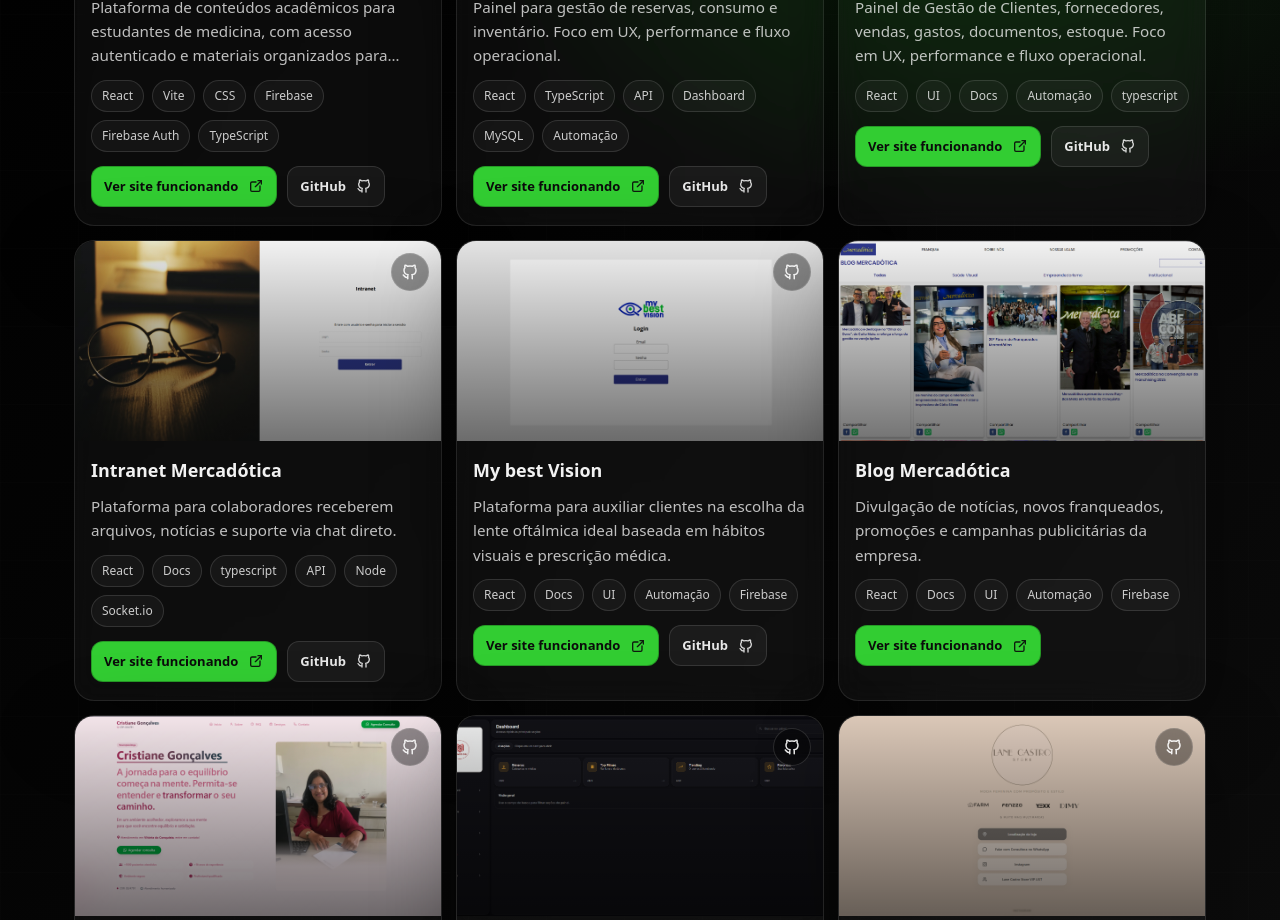
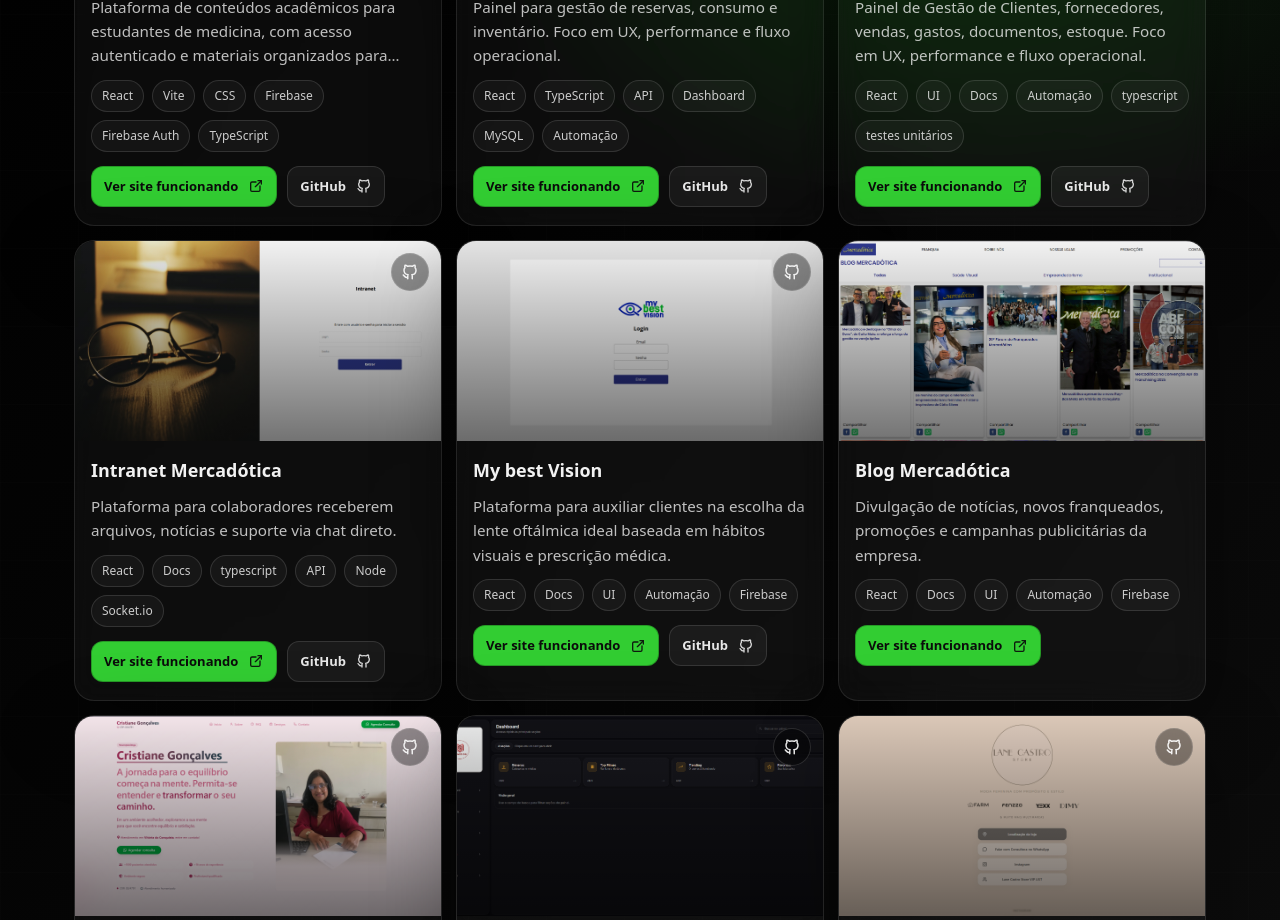
Before and after one commit to Gervasss/portfolio, a Next.js app: page / in a window 1280 px wide. Shown: the part 5840-6760 px from the top of the page. Built offline with nearby package versions, Linux system fonts and the light colour scheme; no server answers.

Commit message:
adiciona tags de testes unitários e CI/CD aos projetos existentes

```diff
--- a/src/components/Projects/ProjectsSection.tsx
+++ b/src/components/Projects/ProjectsSection.tsx
@@ -17,7 +17,7 @@
       cover: "/med.png",
       href: "https://nathaliadepaula.vercel.app/",
       github: "https://github.com/Gervasss/medinfocus-nathalia-case-study",
-      tags: ["React", "Vite", "CSS", "Firebase", "Firebase Auth", "TypeScript"],
+      tags: ["React", "Vite", "CSS", "Firebase", "Firebase Auth", "TypeScript","testes unitários","testes de integração","CI/CD","vitest"],
     },
     {
       title: "Pousada Itu Admin",
@@ -33,7 +33,7 @@
       cover: "/jg.png",
       href: "https://admin-jg.vercel.app/",
       github: "https://github.com/Gervasss/Gerencia-JG-case-study",
-      tags: ["React", "UI", "Docs", "Automação", "typescript"],
+      tags: ["React", "UI", "Docs", "Automação", "typescript","testes unitários","CI/CD","jest"],
     },
     {
       title: "Intranet Mercadótica",
@@ -105,7 +105,7 @@
       cover: "/gestao.png",
       href: "https://gestao.casajardineeventos.com.br/",
       github: "",
-      tags: ["React", "TypeScript", "Dashboard", "Gestão", "API", "Performance", "Automação"],
+      tags: ["React", "TypeScript", "Dashboard", "Gestão", "API", "Performance", "Automação","testes unitários","CI/CD","Vitest"],
     },
 
   ];
```
